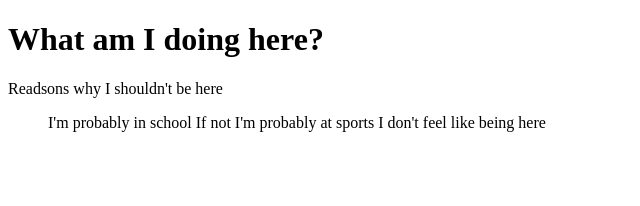
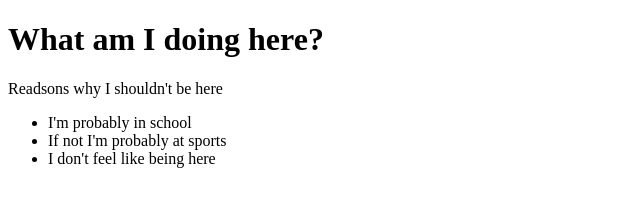
Before and after one commit to jsorkin/jsorkin.github.io, a plain HTML site: page index.html in a window 1280 px wide. Shown: the whole page, without its empty margins (0-640 px from the left). Drawn offline with Linux system fonts and the light colour scheme.

Commit message:
fixed version

```diff
--- a/index.html
+++ b/index.html
@@ -7,9 +7,9 @@
 <h1>What am I doing here?</h1>
 <p>Readsons why I shouldn't be here</p>
 <ul>
-<il>I'm probably in school</il>
-<il>If not I'm probably at sports</il>
-<il>I don't feel like being here</il>
+<li>I'm probably in school</li>
+<li>If not I'm probably at sports</li>
+<li>I don't feel like being here</li>
 </ul>
 </body>
 </html>
```
